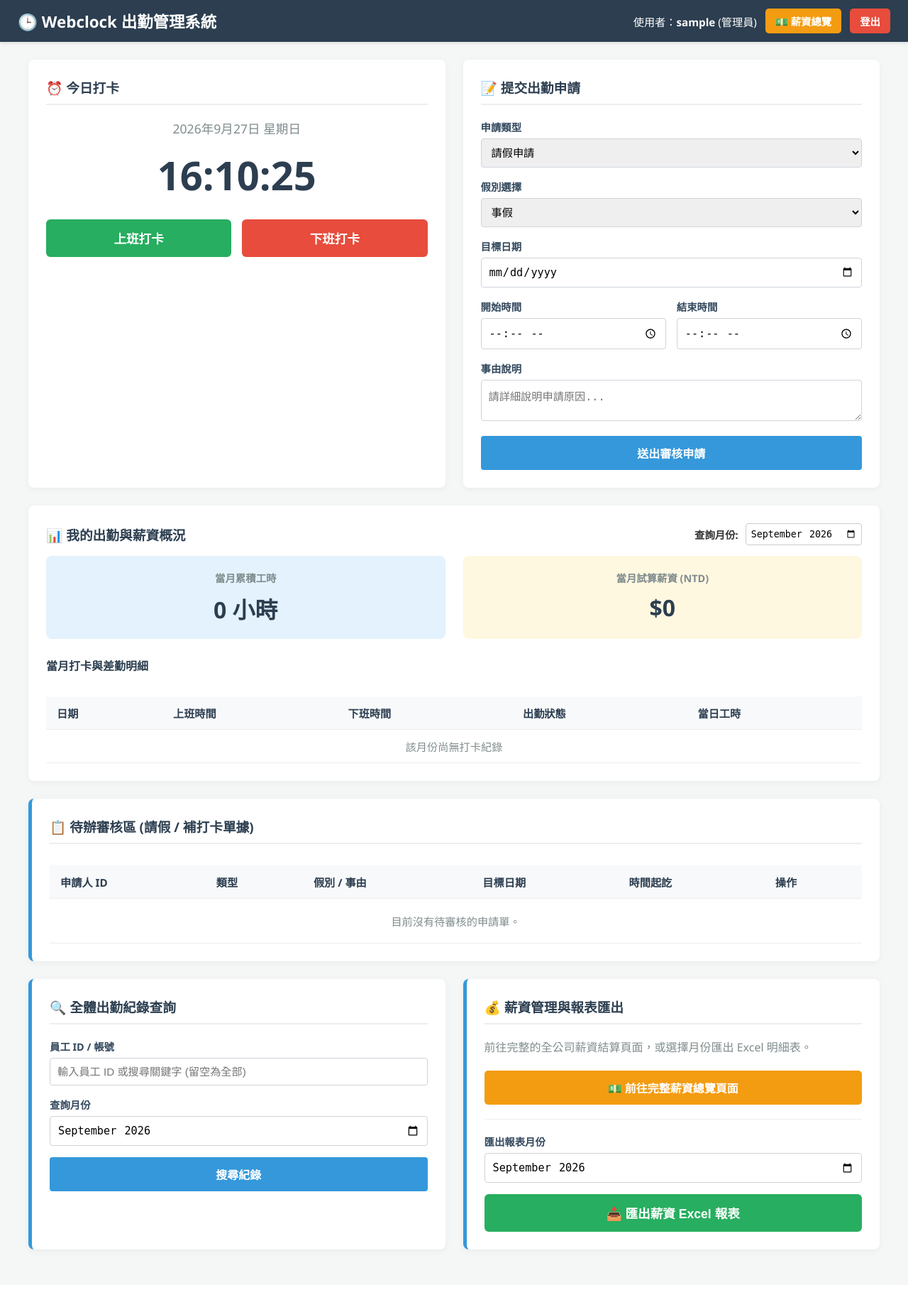
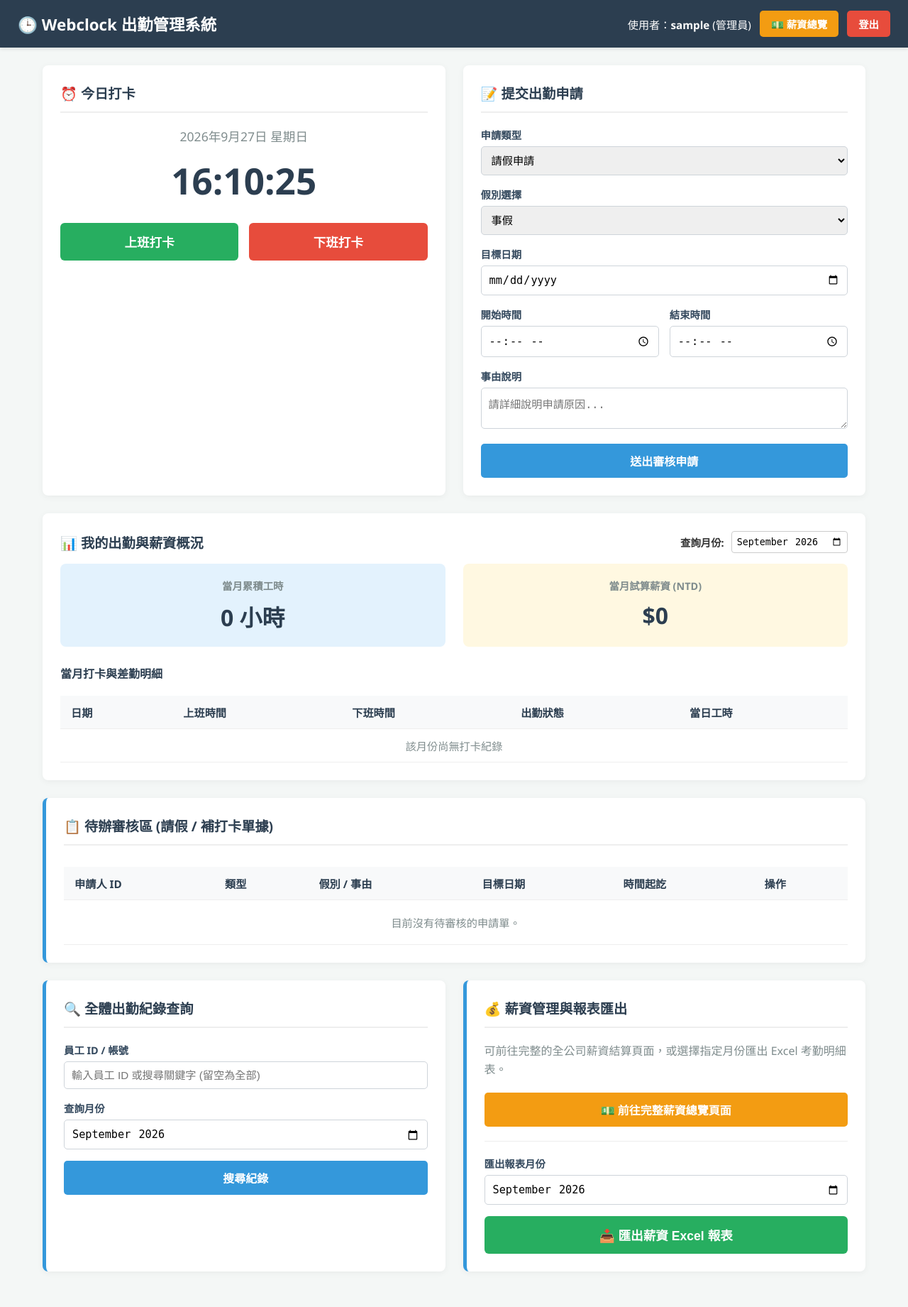
Before and after one commit to try91396-beep/TEST_DADING, a Flask app: page /webclock/ in a window 1280 px wide. Shown: the whole page at 71% size. Before the commit the page ends 1767 px from the top, so only its background shows below. Run offline with Flask 3, Linux system fonts and the light colour scheme; the visitor is signed in with stand-in values (Sample User, id 1); data that the repository does not hold is empty; some libraries are stand-ins or nearby versions.

Commit message:
Refine webclock HTML structure and styles
Updated titles and comments for clarity, adjusted styles for consistency, and improved user interface elements.
程式碼包含了：

即時電子時鐘與打卡按鈕（上班 / 下班打卡）

請假與補打卡申請單（包含事假、病假、特休、公假與補打卡）

個人月度打卡與試算薪資明細表

管理員專用審核區（即時核准/駁回員工申請單）

管理員全體員工出勤查詢與 Excel 薪資報表匯出

```diff
--- a/templates/webclock.html
+++ b/templates/webclock.html
@@ -3,14 +3,17 @@
 <head>
     <meta charset="UTF-8">
     <meta name="viewport" content="width=device-width, initial-scale=1.0">
-    <title>線上打卡與薪資系統 - Webclock</title>
+    <title>線上打卡與考勤管理系統 - Webclock</title>
     <style>
-        /* 基礎全域樣式 */
+        /* 全域基礎樣式 */
+        * {
+            box-sizing: border-box;
+        }
         body {
             margin: 0;
             padding: 0;
             background-color: #f4f7f6;
-            font-family: 'Segoe UI', Microsoft JhengHei, Tahoma, Geneva, Verdana, sans-serif;
+            font-family: 'Segoe UI', Microsoft JhengHei, '微軟正黑體', sans-serif;
             color: #333;
         }
 
@@ -18,19 +21,19 @@
         .navbar {
             background-color: #2c3e50;
             color: white;
-            padding: 12px 25px;
+            padding: 15px 25px;
             display: flex;
             justify-content: space-between;
             align-items: center;
             box-shadow: 0 2px 5px rgba(0,0,0,0.1);
         }
-        .navbar h1 { margin: 0; font-size: 1.4rem; }
+        .navbar h1 { margin: 0; font-size: 1.4rem; display: flex; align-items: center; gap: 8px; }
         .user-nav { display: flex; align-items: center; gap: 12px; font-size: 0.95rem; }
 
-        /* 導覽列按鈕 */
+        /* 按鈕樣式 */
         .nav-btn {
             display: inline-block;
-            padding: 7px 14px;
+            padding: 8px 16px;
             border-radius: 5px;
             text-decoration: none;
             font-weight: bold;
@@ -42,24 +45,24 @@
         .logout-btn { background-color: #e74c3c; color: white; }
         .logout-btn:hover { background-color: #c0392b; transform: translateY(-1px); }
 
-        /* Dashboard 容器 */
+        /* 版面容器與卡片 */
         .dashboard-container { max-width: 1200px; margin: 25px auto; padding: 0 20px; }
         .card { background: #fff; border-radius: 8px; box-shadow: 0 2px 10px rgba(0,0,0,0.05); padding: 25px; margin-bottom: 25px; }
-        .card h3 { margin-top: 0; color: #2c3e50; border-bottom: 2px solid #eee; padding-bottom: 10px; margin-bottom: 20px; }
+        .card h3 { margin-top: 0; color: #2c3e50; border-bottom: 2px solid #eee; padding-bottom: 12px; margin-bottom: 20px; font-size: 1.2rem; }
         .admin-card { border-left: 5px solid #3498db; }
 
         .grid-2 { display: grid; grid-template-columns: 1fr 1fr; gap: 25px; }
 
         /* 時鐘與打卡按鈕 */
-        .clock-display { font-size: 3.5rem; font-weight: bold; text-align: center; margin: 15px 0; color: #2c3e50; font-variant-numeric: tabular-nums; }
-        .date-display { text-align: center; font-size: 1.1rem; color: #7f8c8d; margin-bottom: 15px; }
+        .clock-display { font-size: 3.2rem; font-weight: bold; text-align: center; margin: 15px 0; color: #2c3e50; font-variant-numeric: tabular-nums; }
+        .date-display { text-align: center; font-size: 1.1rem; color: #7f8c8d; margin-bottom: 10px; }
         .punch-btn { width: 100%; padding: 14px; font-size: 1.1rem; font-weight: bold; border: none; border-radius: 6px; cursor: pointer; color: white; transition: all 0.2s ease; }
         .btn-in { background-color: #27ae60; }
         .btn-in:hover { background-color: #219653; transform: translateY(-2px); }
         .btn-out { background-color: #e74c3c; }
         .btn-out:hover { background-color: #c0392b; transform: translateY(-2px); }
 
-        /* 表格與表單樣式 */
+        /* 表單與表格樣式 */
         table { width: 100%; border-collapse: collapse; margin-top: 10px; font-size: 0.95rem; }
         th, td { padding: 12px 15px; border-bottom: 1px solid #eee; text-align: left; }
         th { background-color: #f8f9fa; color: #2c3e50; font-weight: 600; }
@@ -68,11 +71,11 @@
         .form-group { margin-bottom: 16px; }
         .form-group label { display: block; margin-bottom: 6px; font-weight: 600; color: #34495e; font-size: 0.9rem; }
         .form-group input, .form-group select, .form-group textarea {
-            width: 100%; padding: 10px; border: 1px solid #ced4da; border-radius: 4px; box-sizing: border-box; font-size: 0.95rem; transition: border-color 0.2s;
+            width: 100%; padding: 10px; border: 1px solid #ced4da; border-radius: 5px; font-size: 0.95rem; transition: border-color 0.2s;
         }
         .form-group input:focus, .form-group select:focus, .form-group textarea:focus { border-color: #3498db; outline: none; }
 
-        .btn-submit { background: #3498db; color: white; padding: 12px 20px; border: none; border-radius: 4px; cursor: pointer; font-size: 1rem; font-weight: bold; transition: background 0.2s; }
+        .btn-submit { background: #3498db; color: white; padding: 12px 20px; border: none; border-radius: 5px; cursor: pointer; font-size: 1rem; font-weight: bold; transition: background 0.2s; }
         .btn-submit:hover { background: #2980b9; }
         .btn-action { padding: 6px 12px; border: none; border-radius: 4px; cursor: pointer; color: white; font-size: 0.85rem; margin-right: 5px; }
         .btn-approve { background-color: #2ecc71; }
@@ -80,15 +83,15 @@
         .btn-reject { background-color: #e74c3c; }
         .btn-reject:hover { background-color: #c0392b; }
 
-        /* 數據卡片 */
+        /* 統計卡片 */
         .stat-card { padding: 20px; border-radius: 8px; text-align: center; }
         .stat-card h4 { margin: 0 0 10px 0; color: #7f8c8d; font-size: 0.9rem; text-transform: uppercase; }
         .stat-card h2 { margin: 0; color: #2c3e50; font-size: 2rem; }
         .stat-blue { background: #e3f2fd; }
         .stat-yellow { background: #fff8e1; }
 
-        /* 狀態標籤 */
-        .badge { padding: 3px 8px; border-radius: 4px; font-size: 0.85rem; font-weight: bold; }
+        /* 狀態標籤 (Badge) */
+        .badge { padding: 4px 8px; border-radius: 4px; font-size: 0.85rem; font-weight: bold; display: inline-block; }
         .badge-success { background-color: #e8f8f0; color: #27ae60; }
         .badge-warning { background-color: #fef5e7; color: #e67e22; }
         .badge-info { background-color: #eaf2f8; color: #2980b9; }
@@ -96,7 +99,8 @@
         @media (max-width: 768px) {
             .grid-2 { grid-template-columns: 1fr; }
             .clock-display { font-size: 2.5rem; }
-            .navbar { flex-direction: column; gap: 10px; align-items: flex-start; }
+            .navbar { flex-direction: column; gap: 12px; align-items: flex-start; }
+            .user-nav { width: 100%; justify-content: space-between; }
         }
     </style>
 </head>
@@ -109,7 +113,7 @@
             <span>使用者：<strong>{{ session.get('username', '訪客') }}</strong>
             ({{ '管理員' if session.get('role') == 'admin' else '一般員工' }})</span>
 
-            <!-- 薪資頁面按鈕 -->
+            <!-- 薪資總覽連結 -->
             <a href="/webclock/salaries" class="nav-btn btn-salary-nav">💵 薪資總覽</a>
 
             <!-- 登出按鈕 -->
@@ -119,7 +123,7 @@
 
     <div class="dashboard-container">
 
-        <!-- 卡片 1：打卡與請假區域 -->
+        <!-- 卡片 1：打卡與申請區域 -->
         <div class="grid-2">
             <!-- 左側：即時打卡 -->
             <div class="card">
@@ -134,7 +138,7 @@
                 <p id="punchStatusMsg" style="margin-top: 15px; text-align: center; font-weight: bold; min-height: 24px;"></p>
             </div>
 
-            <!-- 右側：請假 / 補打卡申請 -->
+            <!-- 右側：請假 / 補打卡申請表單 -->
             <div class="card">
                 <h3>📝 提交出勤申請</h3>
                 <form id="attendanceForm" onsubmit="submitRequest(event)">
@@ -149,10 +153,10 @@
                     <div class="form-group" id="leaveTypeGroup">
                         <label for="leaveType">假別選擇</label>
                         <select id="leaveType">
-                            <option value="personal">事假</option>
-                            <option value="sick">病假</option>
-                            <option value="annual">特別休假</option>
-                            <option value="official">公假</option>
+                            <option value="事假">事假</option>
+                            <option value="病假">病假</option>
+                            <option value="特別休假">特別休假</option>
+                            <option value="公假">公假</option>
                         </select>
                     </div>
 
@@ -203,7 +207,7 @@
                 </div>
             </div>
 
-            <h4 style="color: #2c3e50; margin-top: 20px;">當月打卡與差勤明細</h4>
+            <h4 style="color: #2c3e50; margin-top: 20px; margin-bottom: 10px;">當月打卡與差勤明細</h4>
             <div style="overflow-x: auto;">
                 <table>
                     <thead>
@@ -223,7 +227,7 @@
         </div>
 
         {% if session.get('role') == 'admin' %}
-            <!-- 管理員專用區塊：審核與考勤薪資管理 -->
+            <!-- 管理員專用區塊：單據審核與考勤薪資管理 -->
             <div class="card admin-card">
                 <h3>📋 待辦審核區 (請假 / 補打卡單據)</h3>
                 <div style="overflow-x: auto;">
@@ -290,7 +294,7 @@
                 <div class="card admin-card">
                     <h3>💰 薪資管理與報表匯出</h3>
                     <p style="color: #7f8c8d; line-height: 1.6; margin-bottom: 20px;">
-                        前往完整的全公司薪資結算頁面，或選擇月份匯出 Excel 明細表。
+                        可前往完整的全公司薪資結算頁面，或選擇指定月份匯出 Excel 考勤明細表。
                     </p>
                     <div style="display: flex; gap: 10px; margin-bottom: 20px;">
                         <a href="/webclock/salaries" class="nav-btn btn-salary-nav" style="flex: 1; text-align: center; padding: 12px; font-size: 1rem;">
@@ -311,7 +315,7 @@
 
     <!-- 前端 JavaScript 邏輯 -->
     <script>
-        // --- 即時時鐘 ---
+        // --- 1. 即時時鐘 ---
         function updateClock() {
             const now = new Date();
             const clockEl = document.getElementById('realtimeClock');
@@ -325,14 +329,14 @@
         setInterval(updateClock, 1000);
         updateClock();
 
-        // --- 請假選單切換 ---
+        // --- 2. 切換請假 / 補打卡選單 ---
         function toggleLeaveTypeField() {
             const reqType = document.getElementById('reqType').value;
             const leaveGroup = document.getElementById('leaveTypeGroup');
             leaveGroup.style.display = (reqType === 'leave') ? 'block' : 'none';
         }
 
-        // 1. 上下班打卡 (全體人員通用)
+        // --- 3. 上下班打卡 ---
         function submitPunch(action) {
             fetch('/webclock/punch', {
                 method: 'POST',
@@ -346,7 +350,7 @@
                     const timeStr = new Date().toLocaleTimeString('zh-TW', { hour12: false });
                     msg.textContent = (action === 'in' ? '✅ 上班打卡成功' : '✅ 下班打卡成功') + ' (' + timeStr + ')';
                     msg.style.color = '#27ae60';
-                    fetchMyRecords(); // 刷新個人明細
+                    fetchMyRecords(); // 打卡後立即刷新個人數據
                     setTimeout(() => { msg.textContent = ''; }, 4000);
                 } else {
                     alert('打卡失敗：' + (data.error || '未預期錯誤'));
@@ -354,11 +358,11 @@
             })
             .catch(err => {
                 console.error(err);
-                alert('伺服器連線失敗，請檢查網路設定');
+                alert('伺服器連線失敗，請檢查網路狀態');
             });
         }
 
-        // 2. 提交請假 / 補打卡申請
+        // --- 4. 提交請假 / 補打卡申請單 ---
         function submitRequest(e) {
             e.preventDefault();
             const reqType = document.getElementById('reqType').value;
@@ -383,17 +387,17 @@
             .then(res => res.json())
             .then(data => {
                 if(data.success) {
-                    alert('✅ 申請已送出！請等待管理員審核。');
+                    alert('✅ 申請已成功送出！請等待管理員審核。');
                     document.getElementById('attendanceForm').reset();
                     toggleLeaveTypeField();
                 } else {
                     alert('送出失敗：' + (data.error || '未知錯誤'));
                 }
             })
-            .catch(err => console.error('Error submitting request:', err));
+            .catch(err => console.error('提交申請失敗:', err));
         }
 
-        // 3. 獲取個人月度打卡與薪資概況
+        // --- 5. 取得個人當月打卡與薪資概況 ---
         function fetchMyRecords() {
             const month = document.getElementById('myMonth').value;
             if(!month) return;
@@ -439,16 +443,14 @@
             });
         }
 
-        // 初始化
+        // 頁面初始化
         document.addEventListener('DOMContentLoaded', () => {
             toggleLeaveTypeField();
             fetchMyRecords();
         });
 
         {% if session.get('role') == 'admin' %}
-        // --- 管理員專用 JS 邏輯 ---
-
-        // 審核單據
+        // --- 6. 管理員：審核單據 (核准/駁回) ---
         function approveReq(reqId, isApproved) {
             const actionText = isApproved ? '核准' : '駁回';
             if(!confirm(`確定要 ${actionText} 此筆申請單？`)) return;
@@ -461,7 +463,7 @@
             .then(res => res.json())
             .then(data => {
                 if(data.success) {
-                    alert(`✅ 已成功 ${actionText} 申請`);
+                    alert(`✅ 已成功 ${actionText} 該申請`);
                     location.reload();
                 } else {
                     alert('操作失敗：' + (data.error || '系統錯誤'));
@@ -470,7 +472,7 @@
             .catch(err => console.error(err));
         }
 
-        // 匯出薪資 Excel 報表
+        // --- 7. 管理員：匯出薪資 Excel 報表 ---
         function exportSalary() {
             const month = document.getElementById('exportMonth').value;
             if(!month) {
@@ -480,16 +482,13 @@
             window.location.href = `/webclock/admin/export_salary?month=${month}`;
         }
 
-        // 查詢全體員工出勤紀錄
+        // --- 8. 管理員：查詢全體員工出勤紀錄 ---
         function fetchAdminRecords() {
             const userIdInput = document.getElementById('searchUserId');
             const monthInput = document.getElementById('searchMonth');
             const resultDiv = document.getElementById('adminRecordsResult');
 
-            if (!userIdInput || !monthInput) {
-                console.error("找不到搜尋欄位元素");
-                return;
-            }
+            if (!userIdInput || !monthInput) return;
 
             const userId = userIdInput.value;
             const month = monthInput.value;
```
